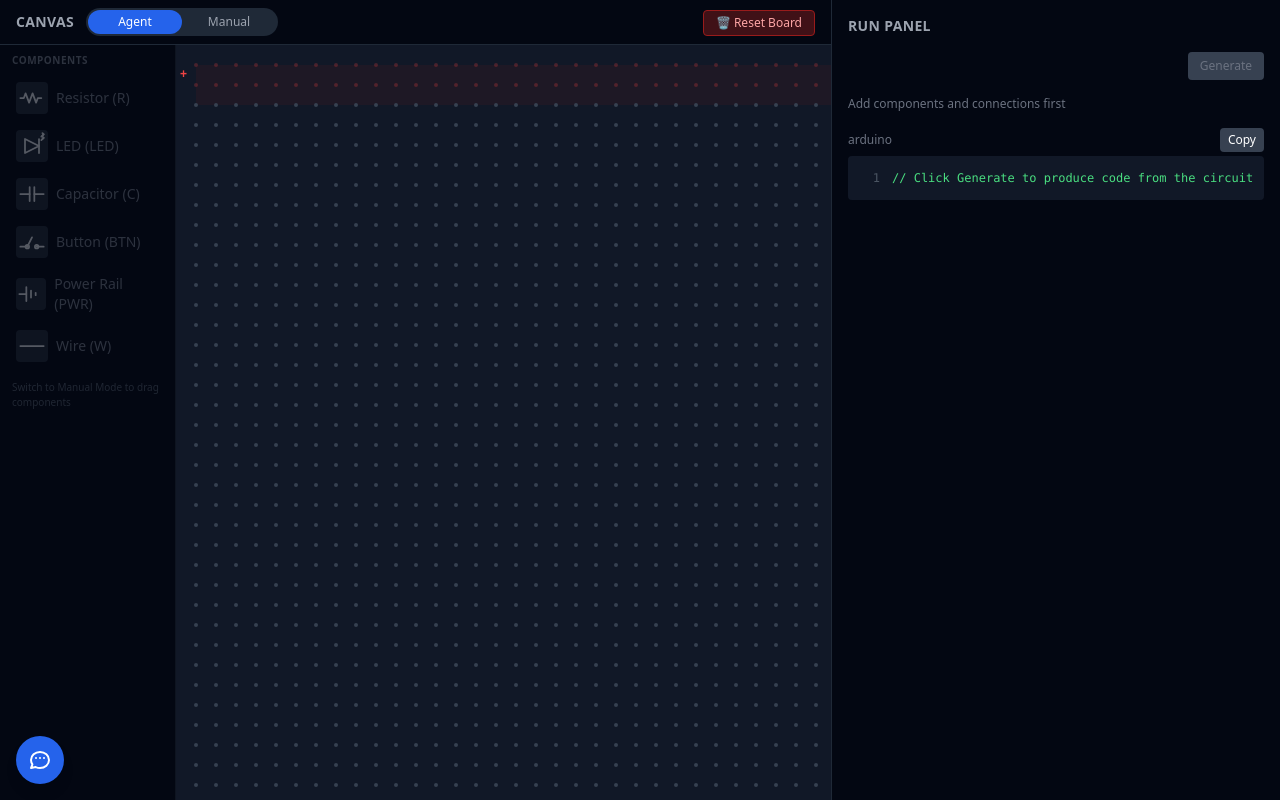
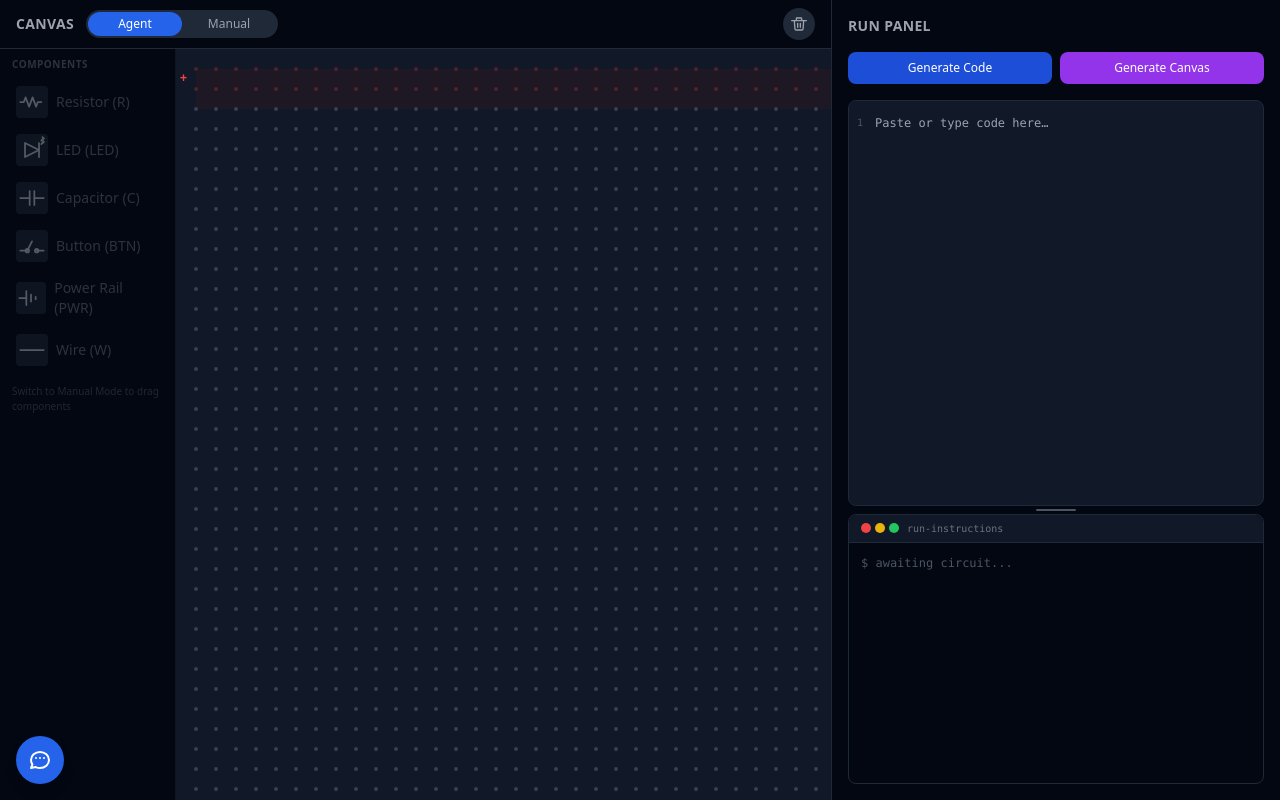
Before and after one commit to RiyaZingade/kiroHacks, a React (Vite) app in the folder frontend/: page / in a window 1280 px wide. Built offline with nearby package versions, Linux system fonts and the light colour scheme.

Commit message:
lots of code fixes

```diff
--- a/frontend/src/components/BreadboardCanvas.jsx
+++ b/frontend/src/components/BreadboardCanvas.jsx
@@ -302,9 +302,12 @@ export default function BreadboardCanvas({ circuit, setCircuit, playing, resetCo
               setSelectedWireIdx(null)
               setWiringFrom(null)
             }}
-            className="px-3 py-1 rounded text-xs font-medium bg-red-900/50 hover:bg-red-800/60 border border-red-800 text-red-300 transition-colors"
+            className="w-8 h-8 flex items-center justify-center rounded-full bg-gray-800 hover:bg-red-900/60 text-gray-400 hover:text-red-400 transition-colors"
+            title="Clear board"
           >
-            🗑 Reset Board
+            <svg xmlns="http://www.w3.org/2000/svg" className="w-4 h-4" fill="none" viewBox="0 0 24 24" stroke="currentColor" strokeWidth={2}>
+              <path strokeLinecap="round" strokeLinejoin="round" d="M19 7l-.867 12.142A2 2 0 0116.138 21H7.862a2 2 0 01-1.995-1.858L5 7m5 4v6m4-6v6M1 7h22M8 7V4a1 1 0 011-1h6a1 1 0 011 1v3" />
+            </svg>
           </button>
         </div>
       </div>
--- a/frontend/src/components/CodeEditor.jsx
+++ b/frontend/src/components/CodeEditor.jsx
@@ -1,39 +1,74 @@
-import { useState } from 'react'
+import { useState, useRef } from 'react'
 
-export default function CodeEditor({ code, language }) {
+export default function CodeEditor({ code, language, onCodeChange }) {
   const [copied, setCopied] = useState(false)
+  const textareaRef = useRef(null)
+  const lineNumRef = useRef(null)
+
   const lines = (code || '').split('\n')
+  const lineCount = Math.max(lines.length, 1)
 
   function copyToClipboard() {
+    if (!code) return
     navigator.clipboard.writeText(code).then(() => {
       setCopied(true)
       setTimeout(() => setCopied(false), 2000)
     })
   }
 
+  function handleScroll() {
+    if (lineNumRef.current && textareaRef.current) {
+      lineNumRef.current.scrollTop = textareaRef.current.scrollTop
+    }
+  }
+
   return (
-    <div className="flex flex-col gap-1">
-      <div className="flex items-center justify-between">
-        <span className="text-xs text-gray-500">{language || 'code'}</span>
+    <div className="relative h-full flex flex-col">
+      <div className="flex-1 min-h-0 flex bg-gray-900 rounded-lg border border-gray-800 overflow-hidden focus-within:ring-1 focus-within:ring-blue-500">
+        {/* Line numbers */}
+        <div
+          ref={lineNumRef}
+          className="py-3 pl-2 pr-1 text-right select-none overflow-hidden shrink-0 bg-gray-900"
+        >
+          {Array.from({ length: lineCount }, (_, i) => (
+            <div key={i} className="text-[10px] leading-5 text-gray-600 font-mono">{i + 1}</div>
+          ))}
+        </div>
+        {/* Editor */}
+        <textarea
+          ref={textareaRef}
+          value={code}
+          onChange={(e) => onCodeChange?.(e.target.value)}
+          onScroll={handleScroll}
+          placeholder="Paste or type code here…"
+          className="flex-1 bg-transparent py-3 px-2 text-xs text-green-400 font-mono leading-5 resize-none outline-none"
+          spellCheck={false}
+        />
+      </div>
+      {/* Copy icon */}
+      {code && (
         <button
           onClick={copyToClipboard}
-          className="text-xs bg-gray-700 hover:bg-gray-600 px-2 py-1 rounded cursor-pointer"
+          className="absolute top-2 right-2 p-1.5 rounded-md bg-gray-800 hover:bg-gray-700 text-gray-400 hover:text-white transition-colors z-10"
+          title="Copy to clipboard"
         >
-          {copied ? 'Copied!' : 'Copy'}
+          {copied ? (
+            <svg xmlns="http://www.w3.org/2000/svg" className="w-4 h-4 text-green-400" fill="none" viewBox="0 0 24 24" stroke="currentColor" strokeWidth={2}>
+              <path strokeLinecap="round" strokeLinejoin="round" d="M5 13l4 4L19 7" />
+            </svg>
+          ) : (
+            <svg xmlns="http://www.w3.org/2000/svg" className="w-4 h-4" fill="none" viewBox="0 0 24 24" stroke="currentColor" strokeWidth={2}>
+              <rect x="9" y="9" width="13" height="13" rx="2" />
+              <path d="M5 15H4a2 2 0 01-2-2V4a2 2 0 012-2h9a2 2 0 012 2v1" />
+            </svg>
+          )}
         </button>
-      </div>
-      <div className="bg-gray-900 rounded overflow-x-auto max-h-80 overflow-y-auto">
-        <pre className="text-xs leading-5 p-3">
-          {lines.map((line, i) => (
-            <div key={i} className="flex">
-              <span className="inline-block w-8 text-right pr-3 text-gray-600 select-none shrink-0">
-                {i + 1}
-              </span>
-              <span className="text-green-400">{line || ' '}</span>
-            </div>
-          ))}
-        </pre>
-      </div>
+      )}
+      {copied && (
+        <div className="absolute top-2 right-12 bg-green-600 text-white text-[10px] font-medium px-2 py-1 rounded shadow-lg animate-pulse z-10">
+          Copied to clipboard
+        </div>
+      )}
     </div>
   )
 }
--- a/frontend/src/components/MainLayout.jsx
+++ b/frontend/src/components/MainLayout.jsx
@@ -38,7 +38,7 @@ export default function MainLayout({ circuit, setCircuit, chatExpanded, setChatE
         <BreadboardCanvas circuit={circuit} setCircuit={setCircuit} playing={playing} resetCount={resetCount} speed={speed} />
       </div>
       <div className={`${chatExpanded ? 'w-[25%]' : 'w-[35%]'}`}>
-        <RunPanel circuit={circuit} onPlayingChange={setPlaying} onReset={handleReset} onSpeedChange={setSpeed} />
+        <RunPanel circuit={circuit} onPlayingChange={setPlaying} onReset={handleReset} onSpeedChange={setSpeed} setCircuit={setCircuit} />
       </div>
     </div>
   )
--- a/frontend/src/components/RunPanel.jsx
+++ b/frontend/src/components/RunPanel.jsx
@@ -1,28 +1,33 @@
-import { useState, useEffect } from 'react'
+import React, { useState, useEffect } from 'react'
 import CodeEditor from './CodeEditor'
 import RunInstructions from './RunInstructions'
 
-export default function RunPanel({ circuit, onPlayingChange, onReset, onSpeedChange }) {
+export default function RunPanel({ circuit, onPlayingChange, onReset, onSpeedChange, setCircuit }) {
   const [code, setCode] = useState(circuit?.code?.source ?? '')
   const [loading, setLoading] = useState(false)
+  const [canvasLoading, setCanvasLoading] = useState(false)
   const [error, setError] = useState(null)
   const [playing, setPlaying] = useState(false)
   const [speed, setSpeed] = useState(1)
 
+  const components = circuit?.components ?? []
   const connections = circuit?.connections ?? []
-  const hasConnections = connections.length > 0
+  const hasCircuit = components.length > 0 || connections.length > 0
+  const hasCode = code.trim() !== '' && !code.startsWith('//')
 
-  // Reset code when board is cleared
   useEffect(() => {
-    if (!hasConnections) {
-      setCode('')
+    if (!hasCircuit) {
       setError(null)
       setPlaying(false)
       onPlayingChange?.(false)
     }
-  }, [hasConnections])
+  }, [hasCircuit])
 
   async function generateCode() {
+    if (!hasCircuit) {
+      setError('Nothing on the canvas — add components first')
+      return
+    }
     setLoading(true)
     setError(null)
     try {
@@ -44,6 +49,36 @@ export default function RunPanel({ circuit, onPlayingChange, onReset, onSpeedCha
     }
   }
 
+  async function generateCanvas() {
+    if (!hasCode) {
+      setError('No code to generate from — paste or type code first')
+      return
+    }
+    setCanvasLoading(true)
+    setError(null)
+    try {
+      const res = await fetch('/api/chat', {
+        method: 'POST',
+        headers: { 'Content-Type': 'application/json' },
+        body: JSON.stringify({
+          message: `Generate a circuit from this code. Only return the circuit JSON, no modifications to the code:\n\n${code}`,
+          circuit: null,
+          history: [],
+        }),
+      })
+      const data = await res.json()
+      if (data.updated_circuit) {
+        setCircuit(data.updated_circuit)
+      } else {
+        setError('Could not generate circuit from this code — try simplifying it')
+      }
+    } catch {
+      setError('Failed to reach backend')
+    } finally {
+      setCanvasLoading(false)
+    }
+  }
+
   function togglePlay() {
     const next = !playing
     setPlaying(next)
@@ -56,14 +91,12 @@ export default function RunPanel({ circuit, onPlayingChange, onReset, onSpeedCha
   }
 
   return (
-    <div className="flex flex-col h-full p-4 gap-4 overflow-y-auto">
+    <div className="flex flex-col h-full p-4 gap-4 overflow-hidden">
       <h2 className="text-sm font-semibold text-gray-400 uppercase tracking-wide">Run Panel</h2>
 
       {/* Play Controls */}
-      <div className="flex items-center justify-between">
+      {hasCode && (
         <div className="flex items-center gap-1.5">
-          {code && (
-            <>
           <button
             onClick={togglePlay}
             className={`w-9 h-9 flex items-center justify-center rounded-full transition-colors ${
@@ -104,36 +137,130 @@ export default function RunPanel({ circuit, onPlayingChange, onReset, onSpeedCha
               </button>
             ))}
           </div>
-            </>
+        </div>
       )}
-        </div>
+
+      {/* Generate Buttons */}
+      <div className="flex gap-2">
         <button
           onClick={generateCode}
-          disabled={!hasConnections || loading}
-          className="text-xs bg-blue-700 hover:bg-blue-600 disabled:bg-gray-700 disabled:text-gray-500 px-3 py-1.5 rounded cursor-pointer disabled:cursor-not-allowed"
+          disabled={loading}
+          className="flex-1 text-xs bg-blue-700 hover:bg-blue-600 disabled:opacity-50 px-3 py-2 rounded-lg font-medium transition-colors flex items-center justify-center gap-1"
         >
           {loading ? (
-            <span className="flex items-center gap-1">
-              <span className="inline-block w-3 h-3 border-2 border-white border-t-transparent rounded-full animate-spin" />
-              Generating…
-            </span>
-          ) : 'Generate'}
+            <><span className="inline-block w-3 h-3 border-2 border-white border-t-transparent rounded-full animate-spin" /> Generating…</>
+          ) : (
+            'Generate Code'
+          )}
+        </button>
+        <button
+          onClick={generateCanvas}
+          disabled={canvasLoading}
+          className="flex-1 text-xs bg-purple-600 hover:bg-purple-500 disabled:opacity-50 px-3 py-2 rounded-lg font-medium transition-colors flex items-center justify-center gap-1"
+        >
+          {canvasLoading ? (
+            <><span className="inline-block w-3 h-3 border-2 border-white border-t-transparent rounded-full animate-spin" /> Generating…</>
+          ) : (
+            'Generate Canvas'
+          )}
         </button>
       </div>
-
-      {!hasConnections && (
-        <p className="text-xs text-gray-500">Add components and connections first</p>
-      )}
 
       {error && (
         <p className="text-xs text-red-400 bg-red-900/30 rounded p-2">⚠ {error}</p>
       )}
 
-      {/* Code Editor */}
-      <CodeEditor code={code || '// Click Generate to produce code from the circuit'} language="arduino" />
-
-      {/* Run Instructions */}
-      <RunInstructions runInstructions={circuit?.run_instructions} />
+      {/* Resizable split: Code Editor + Terminal-style Run Instructions */}
+      <SplitPane
+        code={code}
+        onCodeChange={setCode}
+        runInstructions={circuit?.run_instructions}
+      />
     </div>
   )
 }
+
+function SplitPane({ code, onCodeChange, runInstructions }) {
+  const [splitPercent, setSplitPercent] = useState(60)
+  const containerRef = React.useRef(null)
+  const dragging = React.useRef(false)
+
+  function onMouseDown(e) {
+    e.preventDefault()
+    dragging.current = true
+    const onMove = (ev) => {
+      if (!dragging.current || !containerRef.current) return
+      const rect = containerRef.current.getBoundingClientRect()
+      const pct = ((ev.clientY - rect.top) / rect.height) * 100
+      setSplitPercent(Math.max(20, Math.min(80, pct)))
+    }
+    const onUp = () => {
+      dragging.current = false
+      window.removeEventListener('mousemove', onMove)
+      window.removeEventListener('mouseup', onUp)
+    }
+    window.addEventListener('mousemove', onMove)
+    window.addEventListener('mouseup', onUp)
+  }
+
+  return (
+    <div ref={containerRef} className="flex flex-col flex-1 min-h-0 overflow-hidden">
+      {/* Code Editor */}
+      <div style={{ height: `${splitPercent}%` }} className="min-h-0 overflow-hidden">
+        <CodeEditor code={code || ''} language="arduino" onCodeChange={onCodeChange} />
+      </div>
+
+      {/* Drag handle */}
+      <div
+        onMouseDown={onMouseDown}
+        className="h-2 flex items-center justify-center cursor-row-resize shrink-0 group hover:bg-gray-800 transition-colors"
+      >
+        <div className="w-10 h-0.5 bg-gray-600 rounded-full group-hover:bg-blue-500 transition-colors" />
+      </div>
+
+      {/* Terminal-style Run Instructions */}
+      <div style={{ height: `${100 - splitPercent}%` }} className="min-h-0 bg-gray-950 border border-gray-800 rounded-lg overflow-y-auto">
+        <div className="flex items-center gap-2 px-3 py-1.5 border-b border-gray-800 bg-gray-900 rounded-t-lg sticky top-0">
+          <div className="flex gap-1">
+            <span className="w-2.5 h-2.5 rounded-full bg-red-500" />
+            <span className="w-2.5 h-2.5 rounded-full bg-yellow-500" />
+            <span className="w-2.5 h-2.5 rounded-full bg-green-500" />
+          </div>
+          <span className="text-[10px] text-gray-500 font-mono">run-instructions</span>
+        </div>
+        <div className="p-3 font-mono text-xs text-gray-300 space-y-2">
+          {runInstructions?.power_requirements ? (
+            <>
+              <p className="text-yellow-400">$ power</p>
+              <p className="pl-2">⚡ {runInstructions.power_requirements}</p>
+              {runInstructions.wiring_steps?.length > 0 && (
+                <>
+                  <p className="text-yellow-400 mt-2">$ wiring</p>
+                  {runInstructions.wiring_steps.map((s, i) => (
+                    <p key={i} className="pl-2 text-gray-400">{i + 1}. {s}</p>
+                  ))}
+                </>
+              )}
+              {runInstructions.software_setup && (
+                <>
+                  <p className="text-yellow-400 mt-2">$ setup</p>
+                  <p className="pl-2">{runInstructions.software_setup}</p>
+                </>
+              )}
+              {runInstructions.safety_flags?.length > 0 && (
+                <>
+                  <p className="text-red-400 mt-2">$ safety</p>
+                  {runInstructions.safety_flags.map((f, i) => (
+                    <p key={i} className="pl-2 text-red-300">⚠ {f}</p>
+                  ))}
+                </>
+              )}
+            </>
+          ) : (
+            <p className="text-gray-600">$ awaiting circuit...</p>
+          )}
+        </div>
+      </div>
+    </div>
+  )
+}
```
Also changed, not shown: frontend/src/components/ComponentRenderer.jsx (+33 -10 lines). Lines whose indentation alone changed are shown as unchanged.
